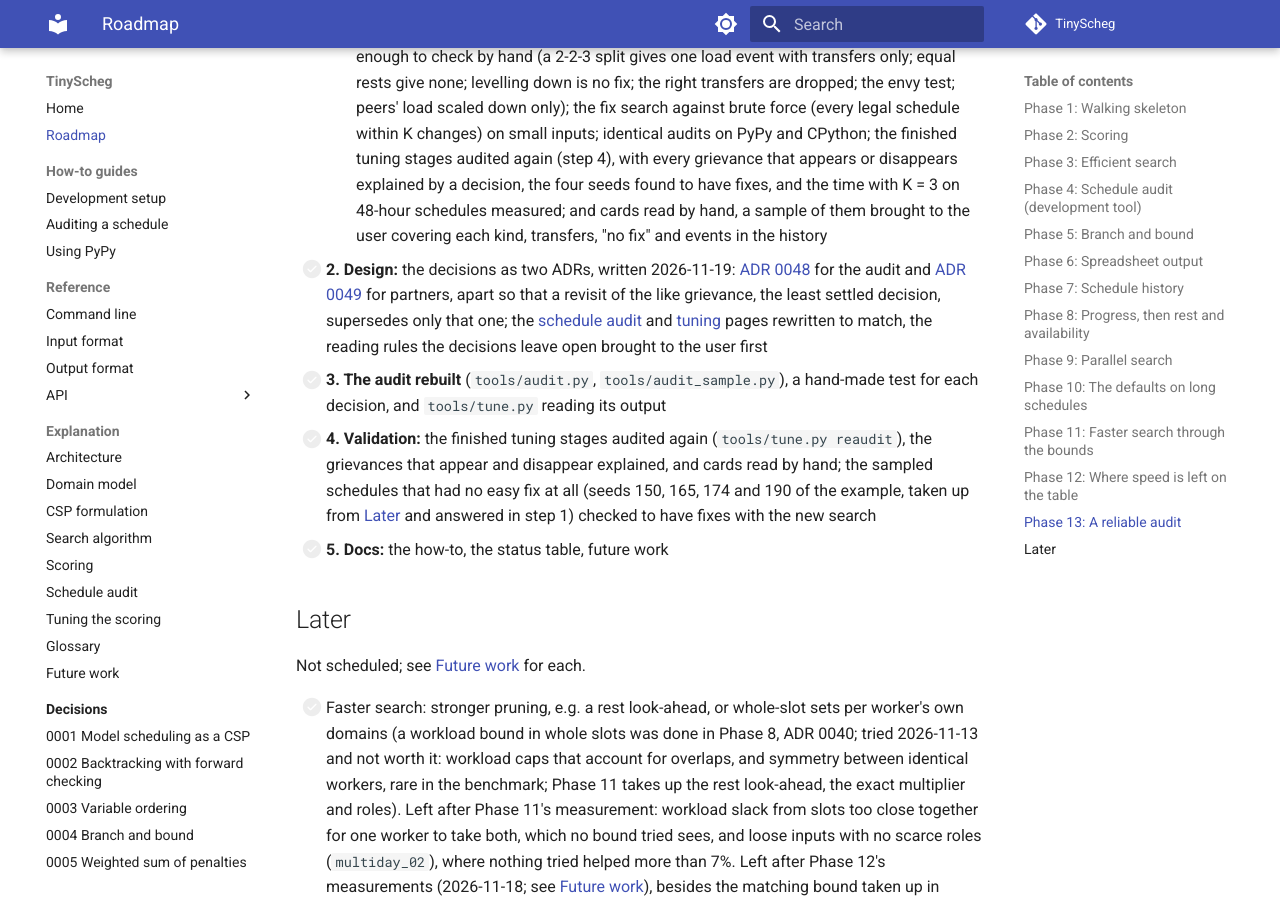
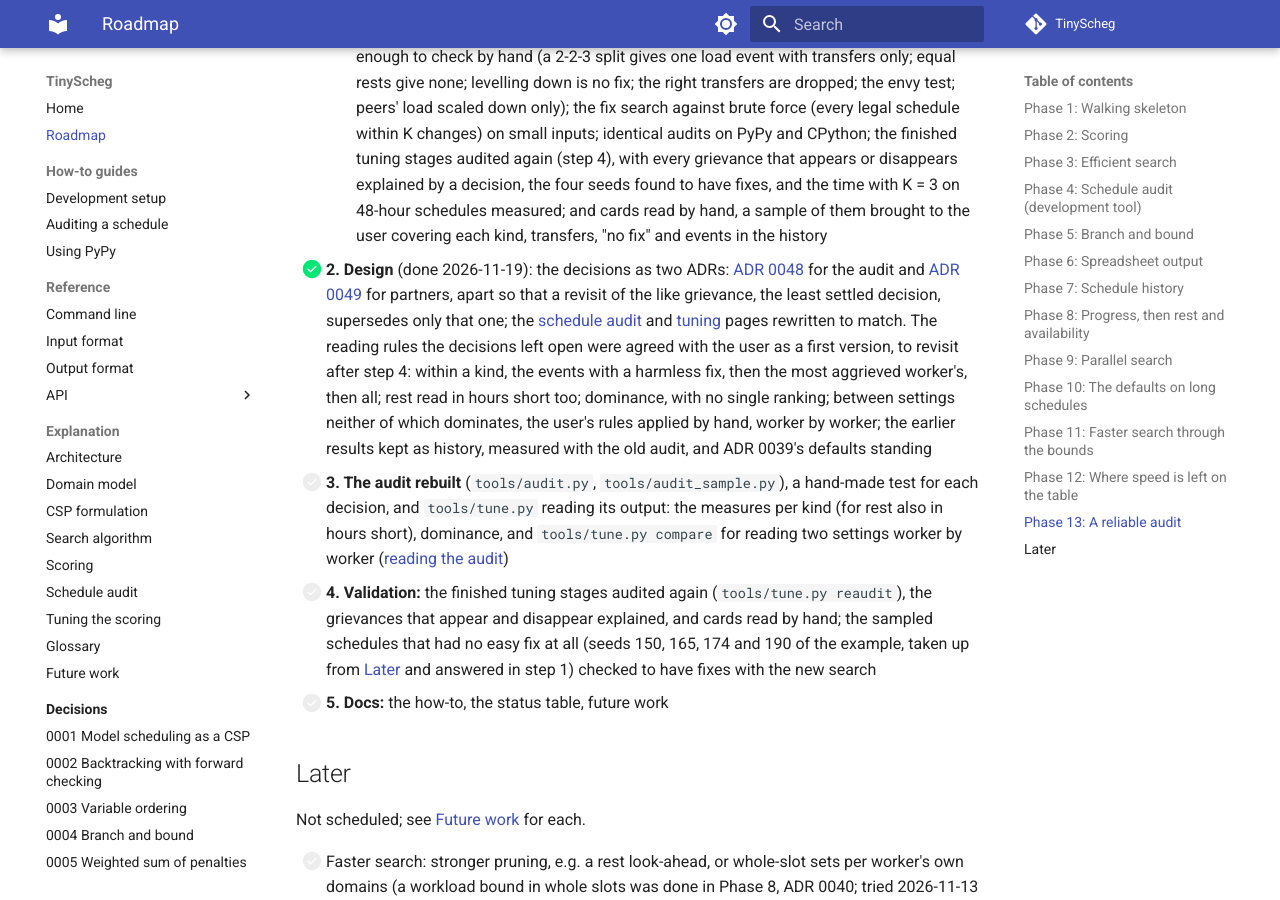
Before and after one commit to 3-kids-wearing-a-trenchcoat/TinyScheg, an MkDocs documentation site: the page built from docs/roadmap.md, in a window 1280 px wide and 900 px high, scrolled down 19524 px. Built offline with MkDocs 1.6.1 and Material for MkDocs 9.7.7, drawn with Linux system fonts in a browser that asks for light colours; comment, search, counter and statistics services are not loaded; some of the changed text lies outside the part shown.

Commit message:
Tuning page: reading the new audit (kinds never added; within a kind harmless fixes, the most aggrieved, then all; rest in hours short; dominance with no single ranking; the user's rules by hand between undominated settings, with tune.py compare); Phase 13 step 2 done
Co-Authored-By: Claude Opus 5.5 <noreply@anthropic.com>
Claude-Session: https://claude.ai/code/session_01F2KXFqqjiakahtmCrJ6MNx

```diff
--- a/docs/roadmap.md
+++ b/docs/roadmap.md
@@ -10,7 +10,7 @@ When something is deferred, it goes both into [Later](#later) here and into
 Progress: Phases 1–8 complete (Phase 8 on 2026-11-15); the penalty's parts made flat after Phase 7 ([ADR 0032](decisions/0032-flat-penalty-parts.md)); PyPy for development runs ([ADR 0033](decisions/0033-pypy-for-development-runs.md)); never back to back ([ADR 0034](decisions/0034-never-back-to-back.md)); Phase 9, parallel search, complete
 (2026-11-15); Phase 10, the defaults on long schedules, complete (2026-11-16); Phase 11, faster search through the
 bounds, complete (2026-11-18); Phase 12, where speed is left on the table, closed by the user (2026-11-19); Phase 13, a reliable audit, started
-(2026-11-19; step 1, the decisions, done).
+(2026-11-19; steps 1 and 2, the decisions and the design, done).
 
 ## Phase 1: Walking skeleton
 
@@ -640,14 +640,19 @@ answer, the audit asserts only what holds under every reasonable answer.
       disappears explained by a decision, the four seeds found to have fixes, and the time with K = 3 on 48-hour
       schedules measured; and cards read by hand, a sample of them brought to the user covering each kind,
       transfers, "no fix" and events in the history
-- [ ] **2. Design:** the decisions as two ADRs, written 2026-11-19:
+- [x] **2. Design** (done 2026-11-19): the decisions as two ADRs:
       [ADR 0048](decisions/0048-an-audit-that-only-observes.md) for the audit and
       [ADR 0049](decisions/0049-partners-in-the-audit.md) for partners, apart so that a revisit of the like grievance,
       the least settled decision, supersedes only that one; the [schedule audit](explanation/schedule-audit.md) and
-      [tuning](explanation/tuning.md) pages rewritten to match, the reading rules the decisions leave open brought to
-      the user first
+      [tuning](explanation/tuning.md) pages rewritten to match. The reading rules the decisions left open were agreed
+      with the user as a first version, to revisit after step 4: within a kind, the events with a harmless fix, then
+      the most aggrieved worker's, then all; rest read in hours short too; dominance, with no single ranking; between
+      settings neither of which dominates, the user's rules applied by hand, worker by worker; the earlier results
+      kept as history, measured with the old audit, and ADR 0039's defaults standing
 - [ ] **3. The audit rebuilt** (`tools/audit.py`, `tools/audit_sample.py`), a hand-made test for each decision, and
-      `tools/tune.py` reading its output
+      `tools/tune.py` reading its output: the measures per kind (for rest also in hours short), dominance, and
+      `tools/tune.py compare` for reading two settings worker by worker
+      ([reading the audit](explanation/tuning.md#reading-the-audit))
 - [ ] **4. Validation:** the finished tuning stages audited again (`tools/tune.py reaudit`), the grievances that
       appear and disappear explained, and cards read by hand; the sampled schedules that had no easy fix at all
       (seeds 150, 165, 174 and 190 of the example, taken up from [Later](#later) and answered in step 1) checked to
```
Also changed, not shown: docs/explanation/tuning.md (+66 -12 lines).
